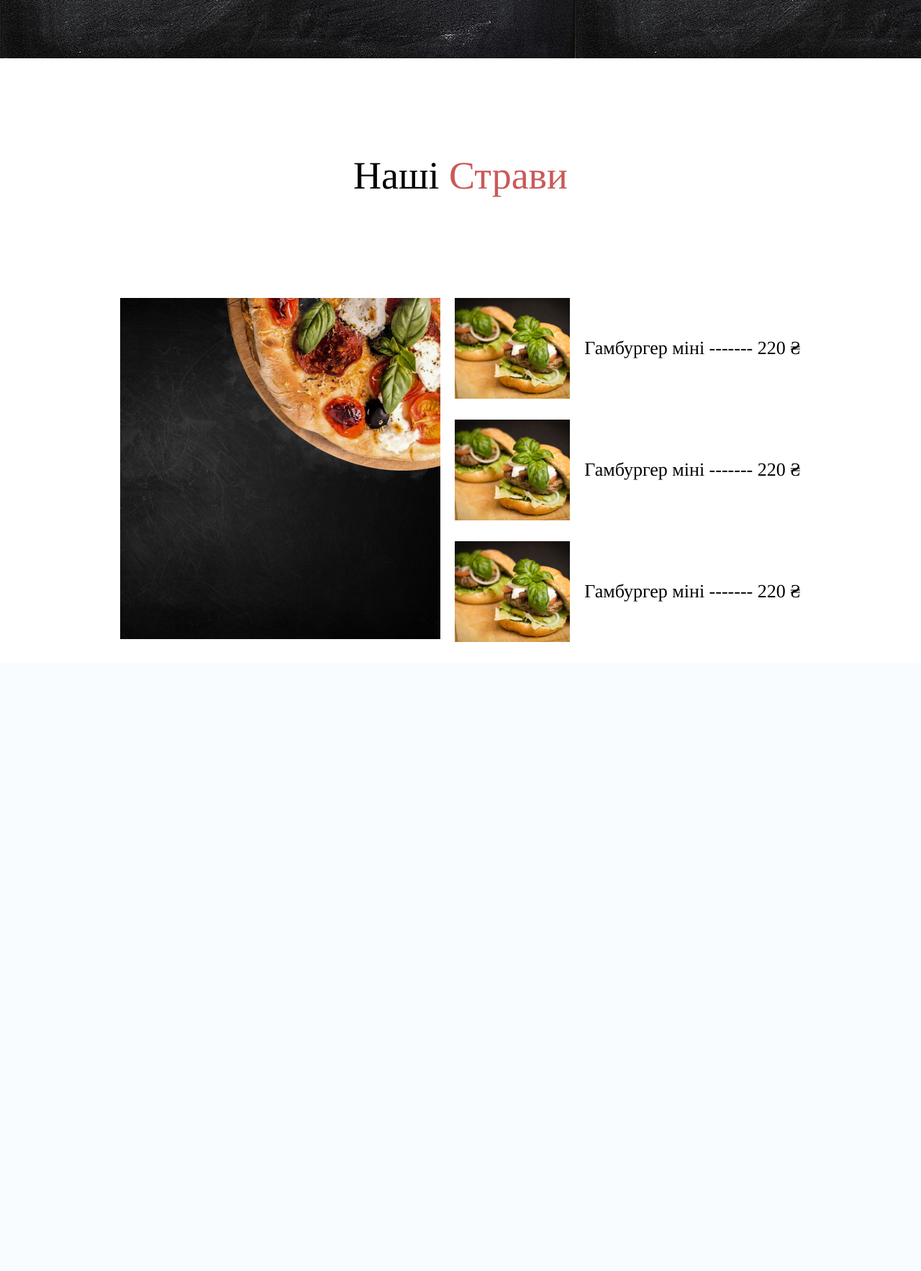
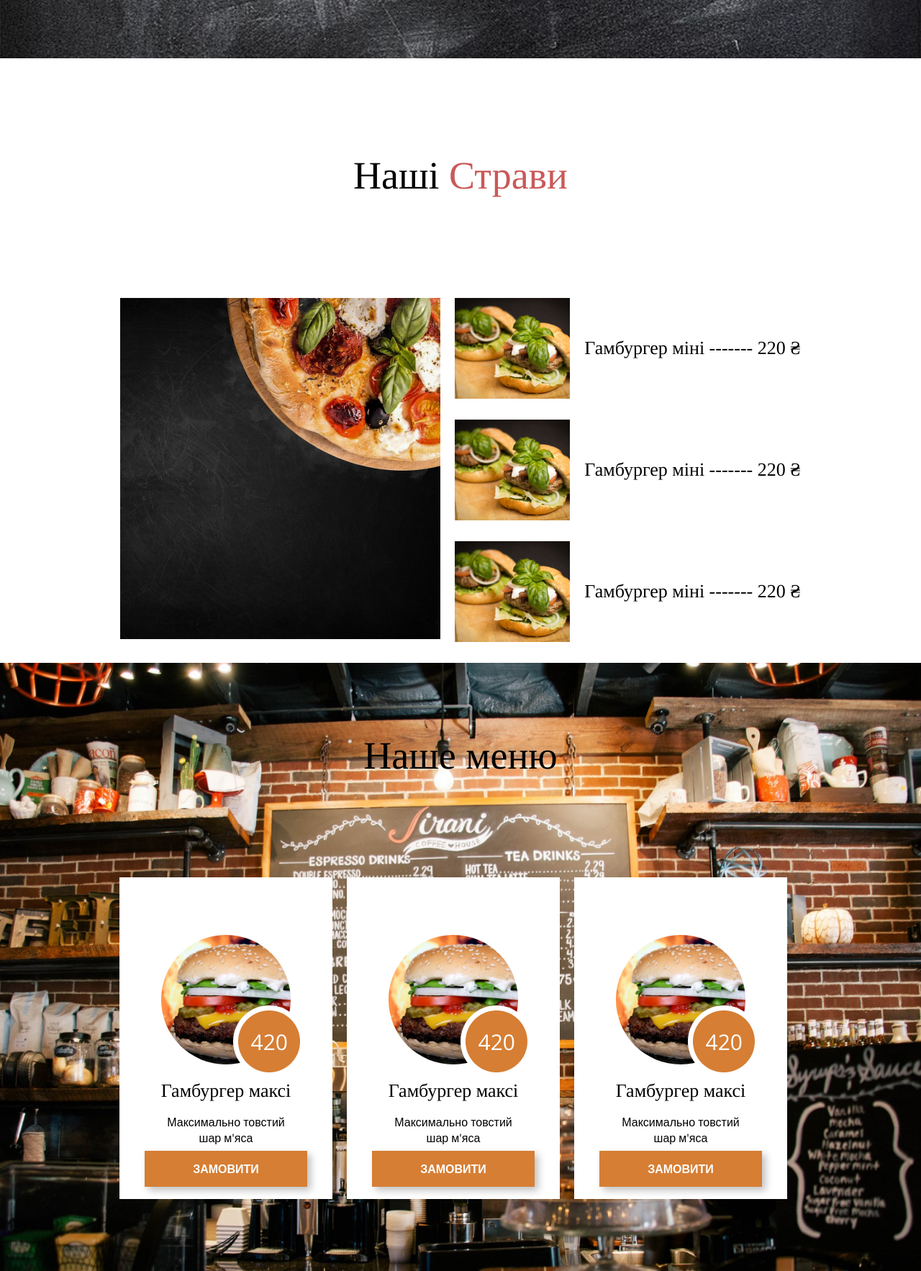
Before and after one commit to samarchenko/repo_1-, a PHP site: page /site.html in a window 1280 px wide. Shown: the part 2179-3945 px from the top of the page at 72% size. Before the commit the page ends 3071 px from the top, so only its background shows below. Run offline with PHP 8.4, Linux system fonts and the light colour scheme.

Commit message:
The 5th stage of creating a "restaurant" site. Added a Menu, i.e. "added a maxi burger, added a background, created a button (ORDER)."

```diff
--- a/restaurant/site.css
+++ b/restaurant/site.css
@@ -225,6 +225,8 @@ body{
 .black-block{
     background-image: url(img/bg-ordering.jpg);
     padding: 80px 0;
+    background-repeat: no-repeat;
+    background-size: cover;
 }
 .left-title{
     color:#D67E34;
@@ -278,3 +280,77 @@ body{
     font-size: 26px;
     margin-left: 20px;
 }
+.menu{
+    background-image: url(img/menu-bg.jpg);
+    background-repeat: no-repeat;
+    background-size: cover;
+    padding-bottom: 100px;
+}
+.menu-title{
+    font-family: 'Tinos', serif;
+    font-size: 54px;
+    padding-top: 98px;
+    color: #000;
+    text-align: center;
+    padding-bottom: 138px;
+}
+.menu-item{
+    background-color: #fff;
+    text-align: center;
+    width: 33%;
+    padding-top: 80px;
+    padding-bottom: 30px;
+
+    margin-right: 20px;
+}
+.menu-text{
+    font-family: 'Tinos', serif;
+    font-size: 26px;
+    padding-top: 16px;
+    padding-bottom: 17px;
+}
+.menu-subtex{
+    font-size: 16px;
+    font-family: 'Open Sans', sans-serif;
+    font-style: normal;
+}
+.menu-btn{
+    font-family: 'Open Sans', sans-serif;
+    font-style: normal;
+    background-color: #D67E34;
+    text-decoration: none;
+    padding: 14px 67px;
+    color: #fff;
+    font-size: 16px;
+    font-weight: 700;
+    box-shadow: 5px 5px 10px 0px #00000040;
+}
+.menu-button{
+    margin-top: 20px;
+}
+.price-image{
+    position: absolute;
+    bottom: -12px;
+    right: 38px;
+}
+.menu-image{
+    position: relative;
+}
+.menu-img{
+    border-radius: 120px;
+    width: 180px;
+    height: 180px;
+}
+.price-420{
+    position: absolute;
+    bottom: 17px;
+    right: 62px;
+    color: #fff;
+    font-size: 30px;
+    font-family: 'Open Sans', sans-serif;
+    font-style: normal;
+}
+.menu-items{
+    display: flex;
+    justify-content: center;
+}
--- a/restaurant/site.html
+++ b/restaurant/site.html
@@ -186,6 +186,76 @@
         </div>
     </div>
 
+    <div class="menu">
+        <div class="container">
+            <div class="menu-title">
+                Наше меню
+            </div>
+            <div class="menu-items">
+                <div class="menu-item">
+                    <div class="menu-image">
+                           <img src="img/menu-burger.png" alt="" class="menu-img">
+                       <div class="price">
+                           <img src="img/price.png" alt="" class="price-image">
+                           <div class="price-420">
+                            420
+                           </div>
+                       </div>
+                    </div>
+                    <div class="menu-text">
+                        Гамбургер максі
+                    </div>
+                    <div class="menu-subtex">
+                        Максимально товстий <br>шар м'яса
+                    </div>
+                    <div class="menu-button">
+                        <a href="#" class="menu-btn">ЗАМОВИТИ</a>
+                    </div>
+                </div>
+                <div class="menu-item">
+                    <div class="menu-image">
+                           <img src="img/menu-burger.png" alt="" class="menu-img">
+                       <div class="price">
+                           <img src="img/price.png" alt="" class="price-image">
+                           <div class="price-420">
+                            420
+                           </div>
+                       </div>
+                    </div>
+                    <div class="menu-text">
+                        Гамбургер максі
+                    </div>
+                    <div class="menu-subtex">
+                        Максимально товстий <br>шар м'яса
+                    </div>
+                    <div class="menu-button">
+                        <a href="#" class="menu-btn">ЗАМОВИТИ</a>
+                    </div>
+                </div>
+                <div class="menu-item">
+                    <div class="menu-image">
+                           <img src="img/menu-burger.png" alt="" class="menu-img">
+                       <div class="price">
+                           <img src="img/price.png" alt="" class="price-image">
+                           <div class="price-420">
+                            420
+                           </div>
+                       </div>
+                    </div>
+                    <div class="menu-text">
+                        Гамбургер максі
+                    </div>
+                    <div class="menu-subtex">
+                        Максимально товстий <br>шар м'яса
+                    </div>
+                    <div class="menu-button">
+                        <a href="#" class="menu-btn">ЗАМОВИТИ</a>
+                    </div>
+                </div>
+            </div>
+        </div>
+    </div>
+
 
 </body>
 </html>
```
Also changed, not shown: restaurant/img/menu-bg.jpg (added), restaurant/img/menu-burger.png (added), restaurant/img/price.png (added).
